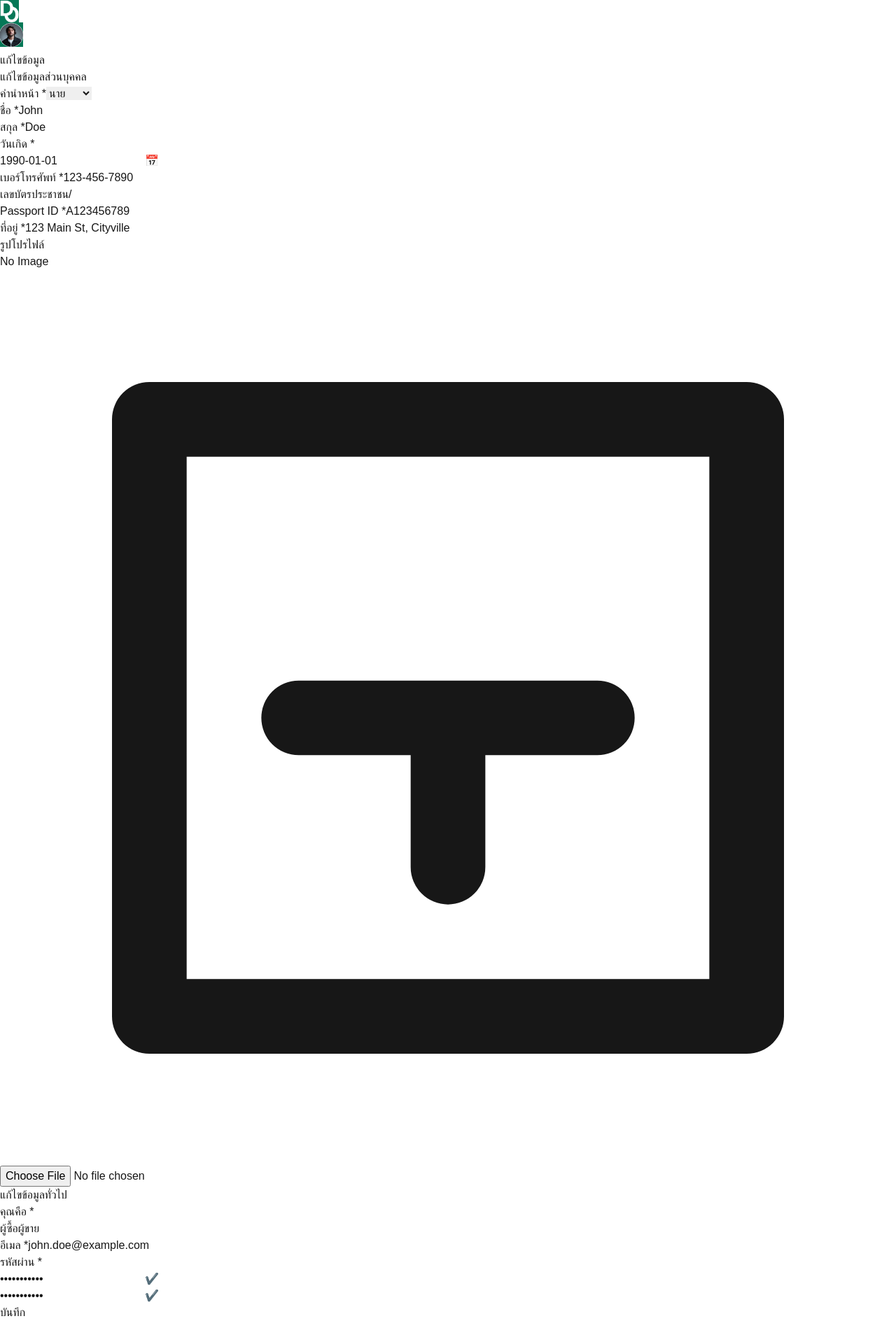
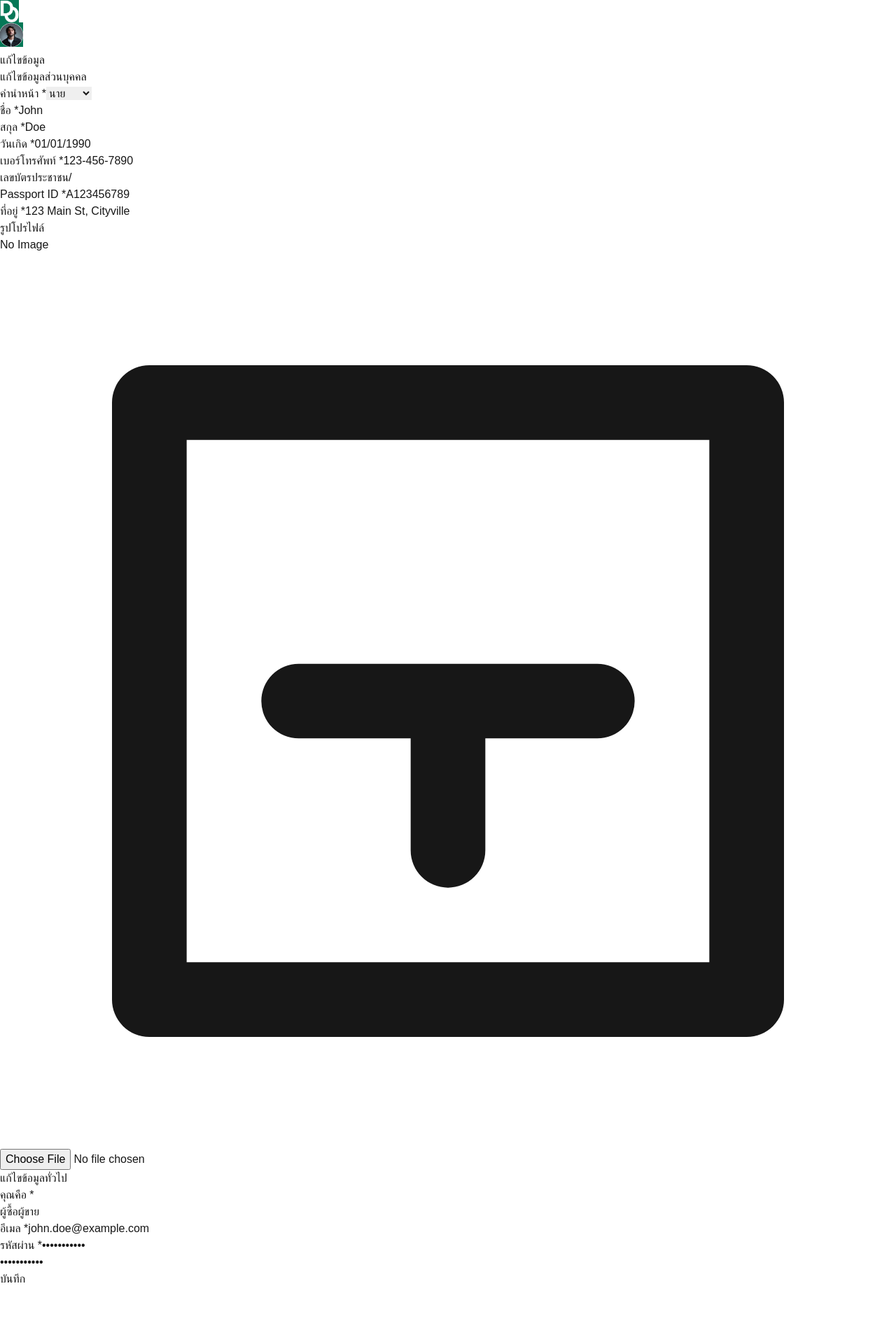
Before and after one commit to Dongy-SE2/dongy-frontend, a Next.js app: page /user/profile in a window 1280 px wide. Shown: the whole page at 70% size. After the commit the page ends 1840 px from the top, so only its background shows below. Built offline with nearby package versions, Linux system fonts and the light colour scheme; a web font is replaced by a local one.

Commit message:
imporove layout

```diff
--- a/src/app/api/user/getUserInfo.ts
+++ b/src/app/api/user/getUserInfo.ts
@@ -24,7 +24,7 @@ export const getUserInfo = async (userId: string): Promise<UserInfo> => {
         title: "Mr.",
         firstname: "John",
         lastname: "Doe",
-        dob: "1990-01-01",
+        dob: "01/01/1990",
         phone: "123-456-7890",
         idnumber: "A123456789",
         address: "123 Main St, Cityville",
--- a/src/app/user/profile/page.tsx
+++ b/src/app/user/profile/page.tsx
@@ -28,10 +28,10 @@ export default function ProfilePage() {
 
 
         <div className="space-x-8">
-          <div className="mb-3">
+          <div className="mb-6">
               <ProfileImageUploader/>
           </div>
-          <div>
+          <div className=" ">
 
               <RegistrationForm2 isEdit={true} userId={"1"}/>
           </div>
--- /dev/null
+++ b/src/components/DateInput.tsx
@@ -0,0 +1,37 @@
+"use client";
+import React from 'react';
+
+interface DateInputProps {
+  value: string;
+  onChange: (value: string) => void;
+}
+
+const DateInput: React.FC<DateInputProps> = ({ value, onChange }) => {
+  const handleInputChange = (e: React.ChangeEvent<HTMLInputElement>) => {
+    let input = e.target.value.replace(/\D/g, '');
+
+    if (input.length > 2) {
+      input = input.slice(0, 2) + '/' + input.slice(2);
+    }
+    if (input.length > 5) {
+      input = input.slice(0, 5) + '/' + input.slice(5);
+    }
+    if (input.length > 10) {
+      input = input.slice(0, 10);
+    }
+
+    onChange(input);
+  };
+
+  return (
+    <input
+      type="text"
+      value={value}
+      onChange={handleInputChange}
+      placeholder="DD/MM/YYYY"
+      className="block my-3 bg-gray-100 px-4 py-2 rounded-[8px] text-sm w-64 placeholder-gray-500"
+    />
+  );
+};
+
+export default DateInput;
--- a/src/components/registrationForm.tsx
+++ b/src/components/registrationForm.tsx
@@ -4,6 +4,7 @@ import { Button } from "@/components/ui/button";
 import { Input } from "@/components/ui/input";
 import { Card, CardContent } from "@/components/ui/card";
 import { getUserInfo } from "@/app/api/user/getUserInfo";
+import DateInput from "./DateInput";
 
 interface RegistrationFormProps {
   isEdit?: boolean;
@@ -41,6 +42,9 @@ export default function RegistrationForm({ isEdit = false, userId }: Registratio
     }
   }, [isEdit, userId]);
 
+  const handleDobChange = (formattedDate: string) => {
+    setDob(formattedDate);
+  };
 
   const handleSubmit = (e: React.FormEvent) => {
     e.preventDefault();
@@ -103,21 +107,19 @@ export default function RegistrationForm({ isEdit = false, userId }: Registratio
             </div>
 
 
+
             <div className="mb-4 flex items-center gap-8">
               <label className="block text-gray-700 mb-1 whitespace-nowrap">
                 วันเกิด <span className="text-red-500">*</span>
               </label>
-              <div className="relative">
-                <Input
-                  type="text"
-                  className="block my-3 bg-gray-100 px-4 py-2 rounded-[8px] text-sm w-60"
-                  value={dob}
-                  onChange={(e) => setDob(e.target.value)}
-                />
-                <span className="absolute right-3 top-5 text-gray-500">📅</span>
-              </div>
+
+                <DateInput value={dob} onChange={handleDobChange} />
+                {/* <span className="absolute right-3 top-5 text-gray-500">📅</span> */}
+
               {!isValidDate(dob) && <p className="text-red-500 text-sm mt-1">วันที่ไม่ถูกต้อง</p>}
             </div>
+
+
 
 
             <div className="mb-4 flex items-center gap-6">
--- a/src/components/registrationForm2.tsx
+++ b/src/components/registrationForm2.tsx
@@ -47,11 +47,11 @@ export default function RegistrationForm2({ isEdit = false, userId }: Registrati
     <div className="bg-[#F6F7F9]">
       <h2 className="font-semibold text-2xl mb-5">{isEdit ? "แก้ไขข้อมูลทั่วไป" : "ข้อมูลทั่วไป"}</h2>
 
-      <Card className="max-w-md mx-auto p-6 bg-white rounded-2xl shadow-lg">
+      <Card className="max-w-md mx-auto p-6 bg-white rounded-2xl shadow-lg overflow-hidden">
         <CardContent>
           <form onSubmit={handleSubmit}>
 
-
+            <div className="">
             <div className="mb-4 flex items-center gap-6">
               <label className="block text-gray-700 font-medium mb-2">
                 คุณคือ <span className="text-red-500">*</span>
@@ -84,7 +84,7 @@ export default function RegistrationForm2({ isEdit = false, userId }: Registrati
 
 
             <div className="mb-4 flex items-center gap-8">
-              <label className="block text-gray-700 font-medium mb-1">
+              <label className="block text-gray-700 font-medium mb-1 whitespace-nowrap">
                 อีเมล <span className="text-red-500">*</span>
               </label>
               <Input
@@ -98,10 +98,10 @@ export default function RegistrationForm2({ isEdit = false, userId }: Registrati
 
 
             <div className="mb-4 flex items-center gap-3">
-              <label className="block text-gray-700 font-medium mb-1">
+              <label className="block text-gray-700 font-medium mb-1 whitespace-nowrap">
                 รหัสผ่าน <span className="text-red-500">*</span>
               </label>
-              <div className="relative">
+
                 <Input
                   type="password"
                   value={password}
@@ -109,13 +109,13 @@ export default function RegistrationForm2({ isEdit = false, userId }: Registrati
                   className="block my-3 bg-gray-100 px-4 py-2 rounded-[8px] text-sm w-64"
                   required
                 />
-                {password.length >= 6 && <span className="absolute right-3 top-4 text-green-500">✔️</span>}
-              </div>
+                {/* {password.length >= 6 && <span className="absolute right-3 top-4 text-green-500">✔️</span>} */}
+
             </div>
 
 
-            <div className="ml-20">
-              <div className="relative">
+            <div className="ml-20 ">
+
                 <Input
                   type="password"
                   value={confirmPassword}
@@ -123,10 +123,10 @@ export default function RegistrationForm2({ isEdit = false, userId }: Registrati
                   className="block my-3 bg-gray-100 px-4 py-2 rounded-[8px] text-sm w-64"
                   required
                 />
-                {password === confirmPassword && <span className="absolute right-3 top-4 text-green-500">✔️</span>}
-              </div>
+                {/* {password === confirmPassword && <span className="absolute right-3 top-4 text-green-500">✔️</span>} */}
+
             </div>
-
+            </div>
 
 
           </form>
```
